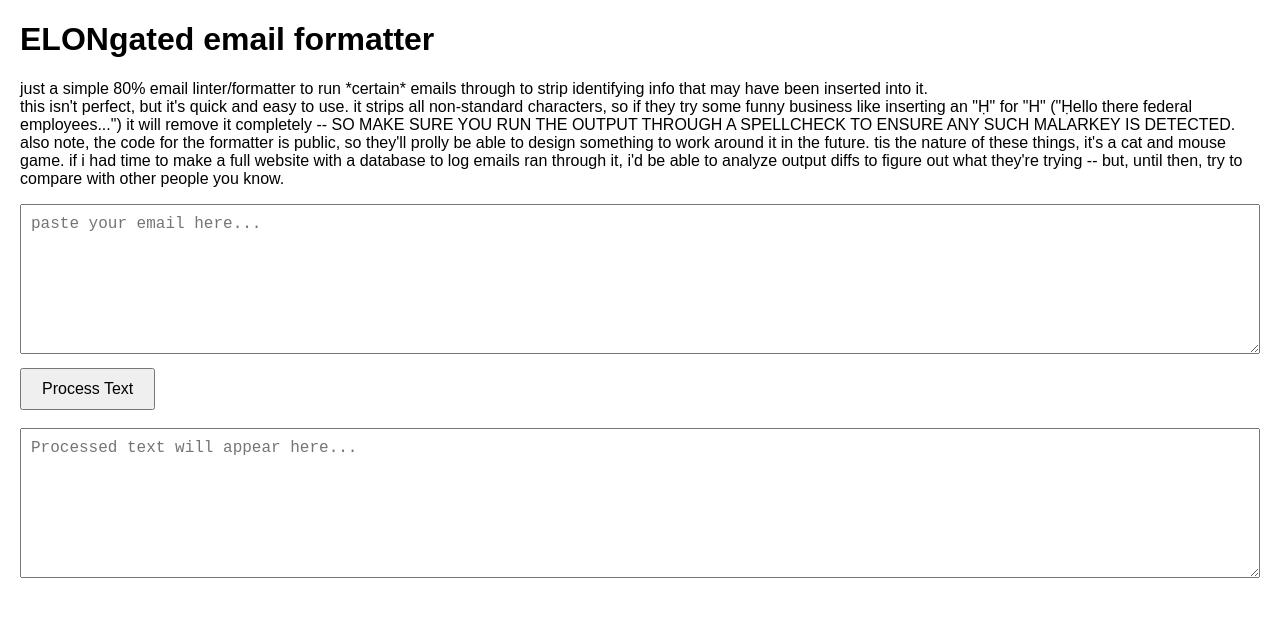
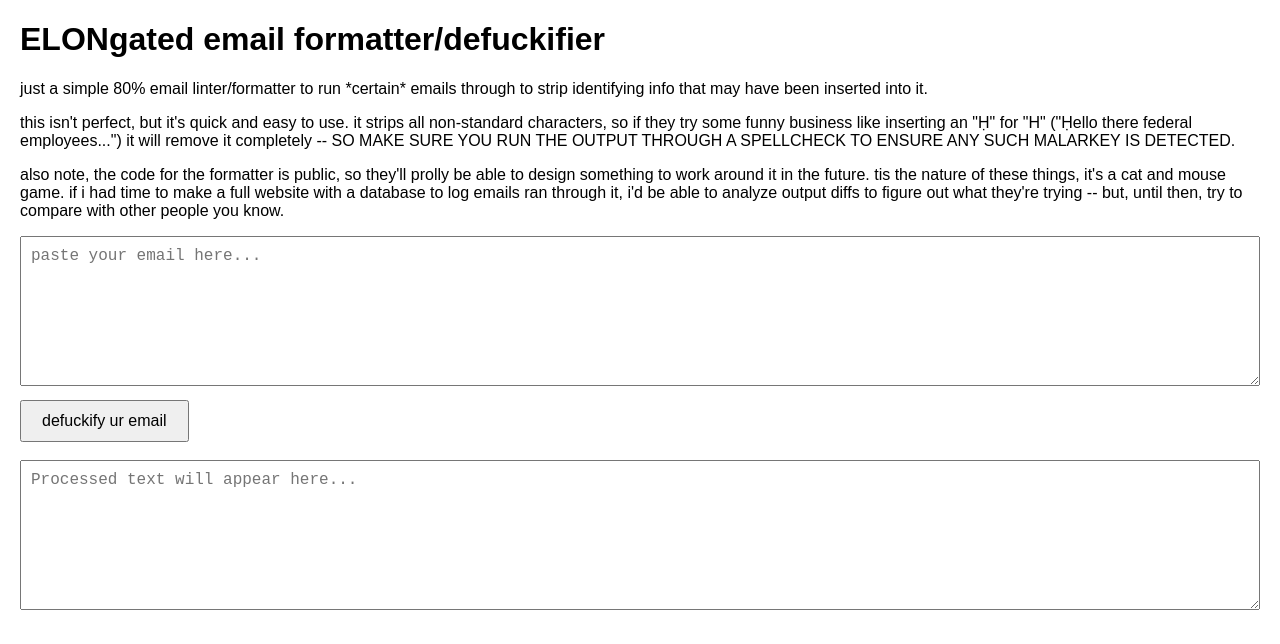
Before and after one commit to shaneish/dissent_formatter, a plain HTML site: page index.html in a window 1280 px wide. Drawn offline with Linux system fonts and the light colour scheme.

Commit message:
i still suck at web stuff, sorry not sorry nerds

```diff
--- a/index.html
+++ b/index.html
@@ -7,6 +7,9 @@
     body {
       font-family: Arial, sans-serif;
       margin: 20px;
+    }
+    p {
+      margin-bottom: 1em;
     }
     textarea {
       width: 100%;
@@ -24,17 +27,21 @@
   </style>
 </head>
 <body>
-  <h1>ELONgated email formatter</h1>
-  <p>just a simple 80% email linter/formatter to run *certain* emails through to strip identifying info that may have been inserted into it.<br />
-
-  this isn't perfect, but it's quick and easy to use.  it strips all non-standard characters, so if they try some funny business like inserting an "Ḥ" for "H" ("Ḥello there federal employees...") it will remove it completely -- SO MAKE SURE YOU RUN THE OUTPUT THROUGH A SPELLCHECK TO ENSURE ANY SUCH MALARKEY IS DETECTED.<br />
-
-  also note, the code for the formatter is public, so they'll prolly be able to design something to work around it in the future.  tis the nature of these things, it's a cat and mouse game.  if i had time to make a full website with a database to log emails ran through it, i'd be able to analyze output diffs to figure out what they're trying -- but, until then, try to compare with other people you know.</p>
+  <h1>ELONgated email formatter/defuckifier</h1>
+  <p>
+    just a simple 80% email linter/formatter to run *certain* emails through to strip identifying info that may have been inserted into it.
+  </p>
+  <p>
+    this isn't perfect, but it's quick and easy to use.  it strips all non-standard characters, so if they try some funny business like inserting an "Ḥ" for "H" ("Ḥello there federal employees...") it will remove it completely -- SO MAKE SURE YOU RUN THE OUTPUT THROUGH A SPELLCHECK TO ENSURE ANY SUCH MALARKEY IS DETECTED.
+  </p>
+  <p>
+    also note, the code for the formatter is public, so they'll prolly be able to design something to work around it in the future.  tis the nature of these things, it's a cat and mouse game.  if i had time to make a full website with a database to log emails ran through it, i'd be able to analyze output diffs to figure out what they're trying -- but, until then, try to compare with other people you know.
+  </p>
   <!-- Input Text Area -->
   <textarea id="inputText" placeholder="paste your email here..."></textarea>
   <br>
   <!-- Process Button -->
-  <button id="processBtn">Process Text</button>
+  <button id="processBtn">defuckify ur email</button>
   <br><br>
   <!-- Output Text Area with Spell Check enabled -->
   <textarea id="outputText" placeholder="Processed text will appear here..." readonly spellcheck="true"></textarea>
```
